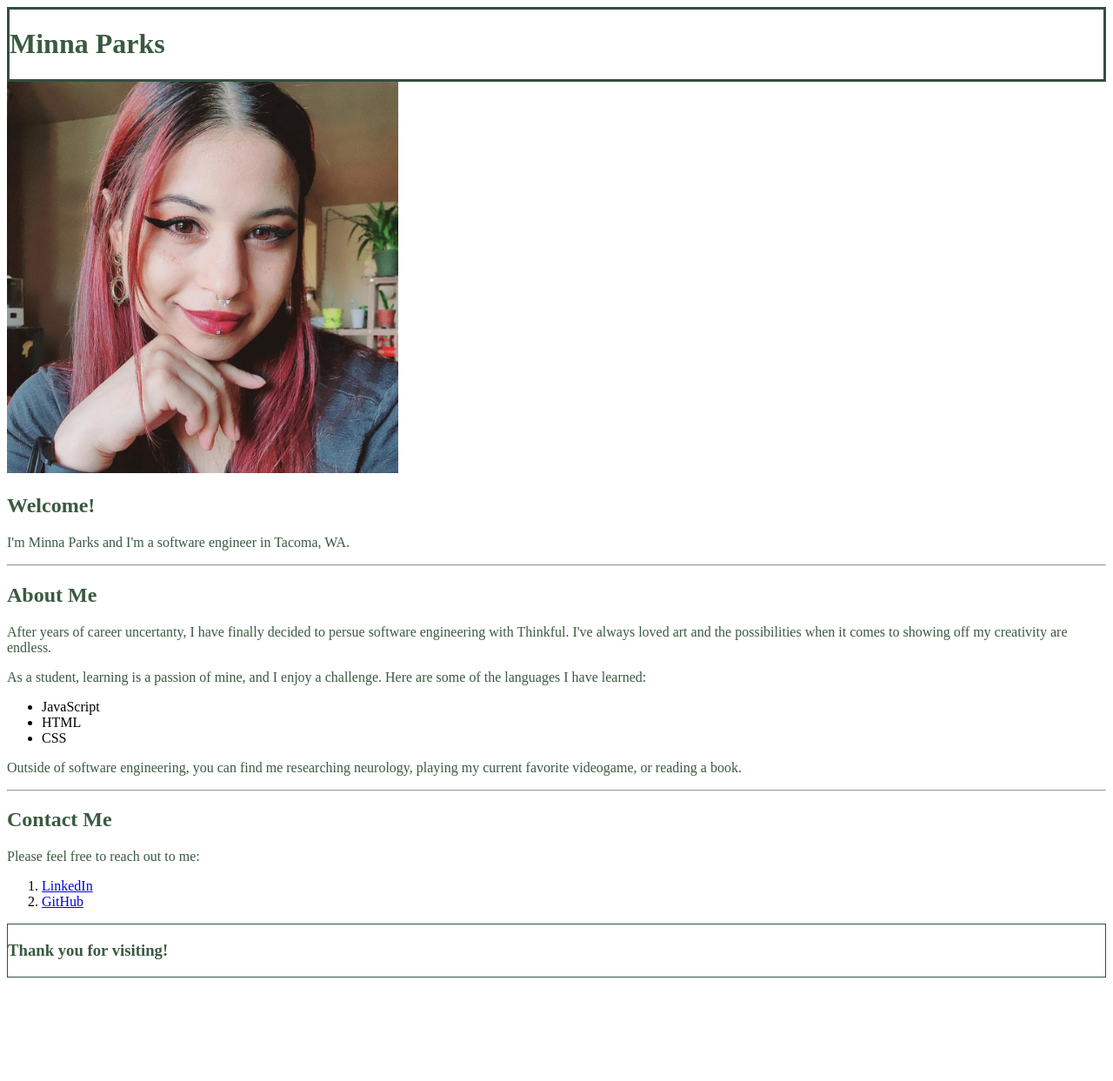
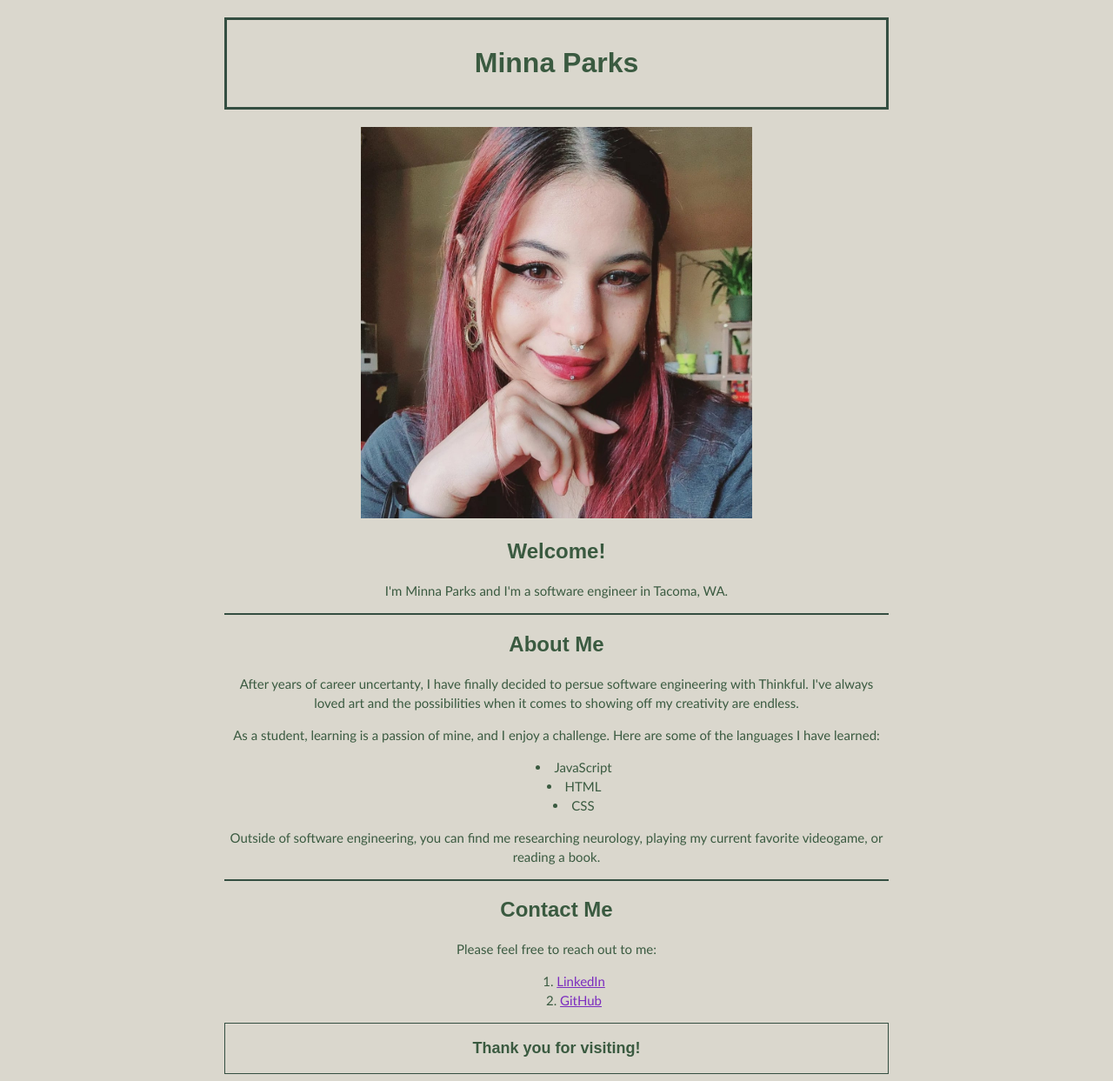
Before and after one commit to minnarae/portfolio.github.io, a plain HTML site: page index.html in a window 1280 px wide. Shown: the whole page at 87% size. Before the commit the page ends 1132 px from the top, so only its background shows below. Drawn offline with Linux system fonts and the light colour scheme.

Commit message:
Update style.css

```diff
--- a/style.css
+++ b/style.css
@@ -1,25 +1,49 @@
-<link rel="stylesheet" href="https://cdnjs.cloudflare.com/ajax/libs/normalize/8.0.1/normalize.min.css" integrity="sha512-NhSC1YmyruXifcj/KFRWoC561YpHpc5Jtzgvbuzx5VozKpWvQ+4nXhPdFgmx8xqexRcpAglTj9sIBWINXa8x5w==" crossorigin="anonymous" referrerpolicy="no-referrer" />
 html {
   background-color: #dad7cd;
   box-sizing: border-box;
   text-align: center;
+  margin-left: 250px;
+  margin-right: 250px;
 }
-h1, h2, p, footer {
+h1, h2, p, footer, ul, ol {
   color:#3a5a40;
 }
 h1, h2, h3 {
-  font-family: Papyrus;
+  font-family: Papyrus, fantasy; /* All headings will be fantasy font */
 }
-p {
-  font-family: 'Architects Daughter';
-  font-size: ;
+footer, hr {
+  border: 1px solid #344e41;
+}
+p, ul, ol {
+  font-family: "Trebuchet MS", Helvetica, sans-serif;
+  font-size: 15px;
+  line-height: 22px;
 }
 h3 {
-  font-size: ;
+  font-size: 18px;
 }
-header {
+header { /* The border around the header is thin, solid, and dark green. Space between header and profile pic. */
   border: 3px solid #344e41;
+  padding: 10px;
+  margin-top: 20px;
+  margin-bottom: 20px;
 }
-footer {
-  border: 1px solid #344e41;
+ol {
+  list-style-position: inside; /* Numbers are next to the links. */
 }
+ul {
+  list-style-position: inside; /* Bullet points are next to the list items. */
+  text-align: center;
+}
+a:link {
+  color: #7b2cbf; /* Eye-catching purple but not too bright */
+}
+a:visited {
+  color: #310055;
+}
+a:hover {
+  color: #b5179e;
+}
+a:active {
+  color: #f72585;
+}
```
